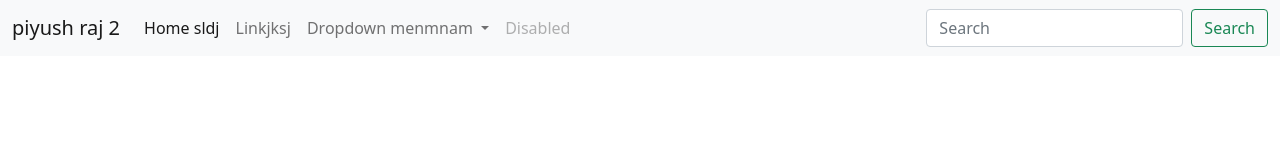
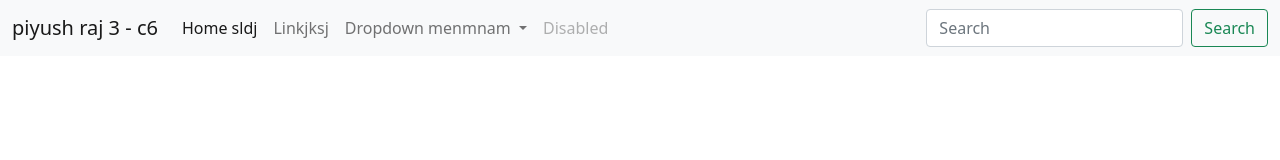
Before and after one commit to P-iyushRaj/webcheck, a plain HTML site: page index.html in a window 1280 px wide. Drawn offline with nearby package versions, Linux system fonts and the light colour scheme.

Commit message:
commit c6

```diff
--- a/index.html
+++ b/index.html
@@ -13,7 +13,7 @@
   <body>
 <nav class="navbar navbar-expand-lg navbar-light bg-light">
   <div class="container-fluid">
-    <a class="navbar-brand" href="#">piyush raj 2</a>
+    <a class="navbar-brand" href="#">piyush raj 3 - c6</a>
     <button class="navbar-toggler" type="button" data-bs-toggle="collapse" data-bs-target="#navbarSupportedContent" aria-controls="navbarSupportedContent" aria-expanded="false" aria-label="Toggle navigation">
       <span class="navbar-toggler-icon"></span>
     </button>
```
